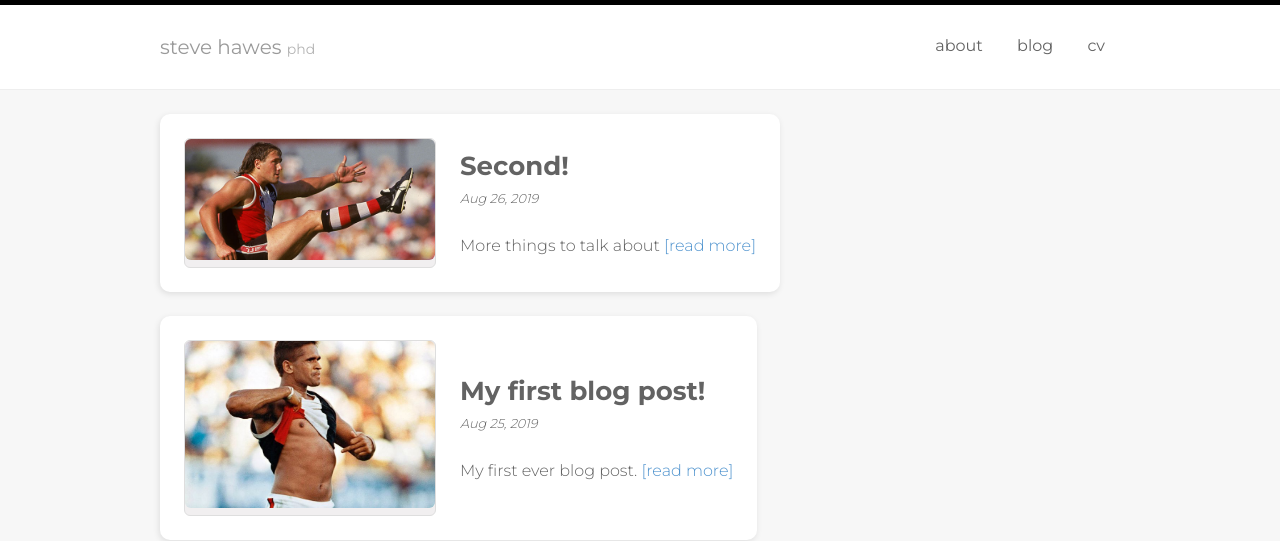
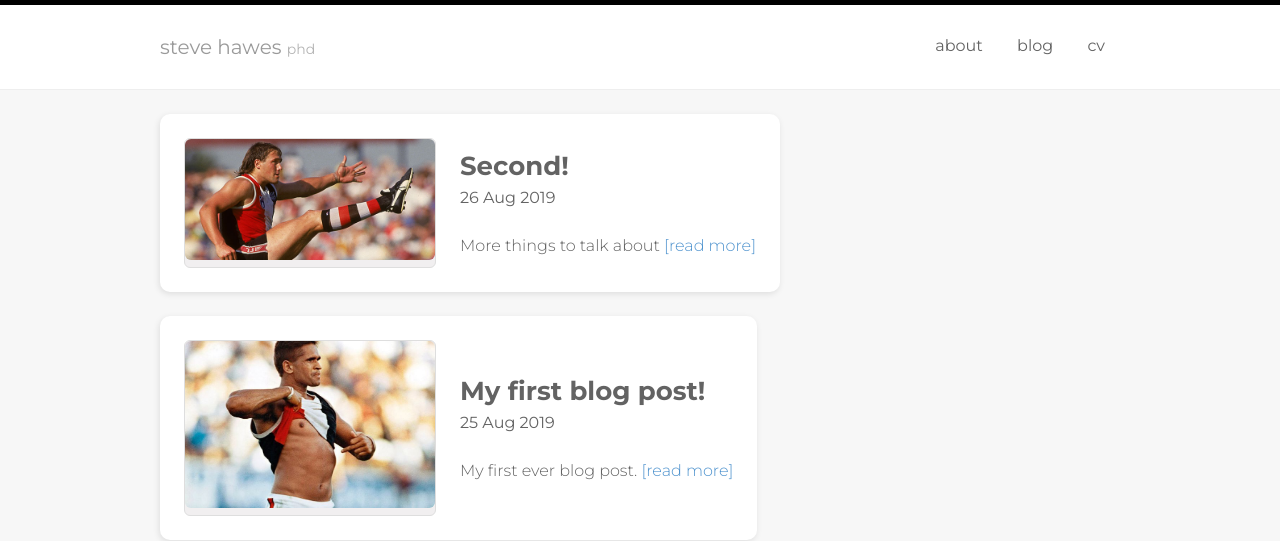
Before and after one commit to shawes/shawes.github.io, a Jekyll site: the page built from blog/index.html, in a window 1280 px wide. Shown: the top 541 px of the page. Built offline with Jekyll 4.4.1, drawn with Linux system fonts in a browser that asks for light colours; some web fonts are replaced; the list of posts is cut into pages by our own code.

Commit message:
Fixing up some pagination

```diff
--- a/_includes/article.html
+++ b/_includes/article.html
@@ -11,12 +11,10 @@
       <h1 class="post-title">
         <a class="post-link" href="{{ post.url | prepend: site.baseurl }}">{{ post.title }}</a>
       </h1>
-      <em class="post-meta">
-        <time>{{ post.date | date: "%b %-d, %Y" }}</time>
-      </em>
+      <span class="post-date">{{ post.date | date_to_string }}</span>
     </header>
     <p><a href="{{ post.url | prepend: site.baseurl }}"
-        title="Permalink to: {{ post.title }}">{{ post.content | strip_html | truncatewords: 30 }} <span
+        title="Permalink to: {{ post.title }}">{{ post.excerpt | strip_html | truncatewords:30 }} <span
           class="read-more">[read more]</span></a></p>
   </div>
 </article>
```
Also changed, not shown: 1 other file.
